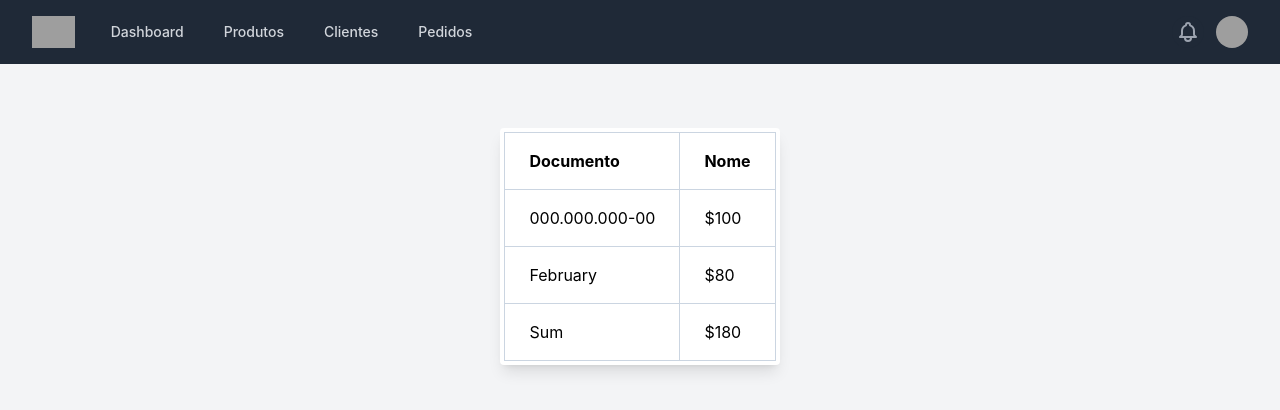
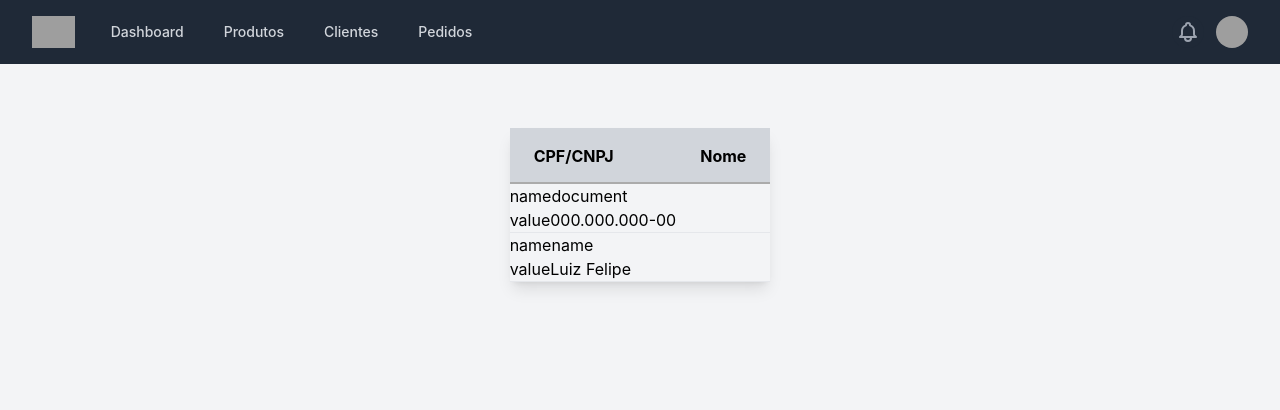
Before and after one commit to luizzfe00/web_vitrine, a Next.js app: page /clients in a window 1280 px wide. Shown: the top 410 px of the page. Built offline with nearby package versions, Linux system fonts and the light colour scheme; grey boxes are pictures that could not be loaded.

Commit message:
table component

```diff
--- /dev/null
+++ b/components/Table/Table.tsx
@@ -0,0 +1,25 @@
+import React from 'react'
+import TableBody from './TableBody';
+import TableHead from './TableHead';
+
+type CellAlignment = 'left' | 'center' | 'right';
+
+export type TableHeader = { name: string, value: string, alignment?: CellAlignment };
+
+export type TableBody = { name: string, value: (JSX.Element | string), alignment?: CellAlignment, iconField?: boolean, inline?: boolean, secondaryValue?: string };
+
+type TableProps = {
+  header: TableHeader[];
+  data: TableBody[];
+}
+
+const Table = ({ header, data }: TableProps) => {
+  return (
+    <table className='table-auto border-collapse text-left shadow-lg'>
+      <TableHead items={header} />
+      <TableBody data={data} />
+    </table>
+  )
+}
+
+export default Table
--- /dev/null
+++ b/components/Table/TableBody.tsx
@@ -0,0 +1,23 @@
+import React from 'react'
+import { TableBody } from './Table'
+import TableCell from './TableCell';
+
+type TableBodyProps = {
+    data: TableBody[];
+}
+
+const TableBody = ({ data }: TableBodyProps) => {
+  return (
+    <tbody>
+        {data.map((row) => (
+            <tr key={row.name} className='border-b border-gray-200'>
+                {Object.entries(row).map(([key, value]) => (
+                    <div key={key}>{key}{value}</div>
+                ))}
+            </tr>
+        ))}
+    </tbody>
+  )
+}
+
+export default TableBody
--- /dev/null
+++ b/components/Table/TableCell.tsx
@@ -0,0 +1,15 @@
+import React from 'react'
+import { TableBody, TableHeader } from './Table';
+
+type TableCellProps = {
+    header?: boolean;
+    item: TableHeader | TableBody;
+}
+
+const TableCell = ({ header, item }: TableCellProps) => {
+  return (
+    <th className='px-6 py-4'>{item.value}</th>
+  )
+}
+
+export default TableCell
--- /dev/null
+++ b/components/Table/TableHead.tsx
@@ -0,0 +1,21 @@
+import React from 'react'
+import { TableHeader } from './Table'
+import TableCell from './TableCell';
+
+type TableHeadProps = {
+    items: TableHeader[];
+}
+
+const TableHead = ({ items }: TableHeadProps) => {
+  return (
+    <thead>
+        <tr className='bg-gray-300 shadow-inline-bottom-thead'>
+            {items.map((item) => (
+                <TableCell key={item.name} item={item} />
+            ))}
+        </tr>
+    </thead>
+  )
+}
+
+export default TableHead
--- a/pages/clients/index.tsx
+++ b/pages/clients/index.tsx
@@ -1,34 +1,13 @@
 import React from 'react'
+import Table, { TableBody, TableHeader } from '../../components/Table/Table'
+
+const headerItems: TableHeader[] = [{ name: 'document', value: 'CPF/CNPJ' }, { name: 'name', value: 'Nome' }]
+const dataItems: TableBody[] = [{ name: 'document', value: '000.000.000-00' }, { name: 'name', value: 'Luiz Felipe' }]
 
 const Clients = () => {
   return (
     <div className='w-full flex flex-col py-16 sm:px-52 justify-center items-center'>
-        <div className='bg-white p-1 rounded shadow-lg'>
-            <table className='table-auto border-collapse border border-slate-400 text-left'>
-                <thead>
-                    <tr>
-                        <th className='border border-slate-300 px-6 py-4'>Documento</th>
-                        <th className='border border-slate-300 px-6 py-4'>Nome</th>
-                    </tr>
-                </thead>
-                <tbody>
-                    <tr>
-                        <td className='border border-slate-300 px-6 py-4'>000.000.000-00</td>
-                        <td className='border border-slate-300 px-6 py-4'>$100</td>
-                    </tr>
-                    <tr>
-                        <td className='border border-slate-300 px-6 py-4'>February</td>
-                        <td className='border border-slate-300 px-6 py-4'>$80</td>
-                    </tr>
-                </tbody>
-                <tfoot>
-                    <tr>
-                        <td className='border border-slate-300 px-6 py-4'>Sum</td>
-                        <td className='border border-slate-300 px-6 py-4'>$180</td>
-                    </tr>
-                </tfoot>
-            </table>
-        </div>
+        <Table header={headerItems} data={dataItems}  />
     </div>
   )
 }
--- a/tailwind.config.js
+++ b/tailwind.config.js
@@ -5,7 +5,11 @@ module.exports = {
     "./components/**/*.{js,ts,jsx,tsx}",
   ],
   theme: {
-    extend: {},
+    extend: {
+      boxShadow: {
+        'inline-bottom-thead': 'inset 0 -2px 0 0 #ABABAB',
+      }
+    },
   },
   plugins: [],
 }
```
